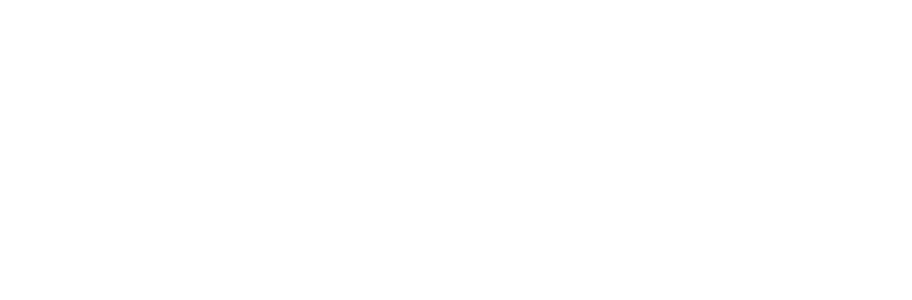
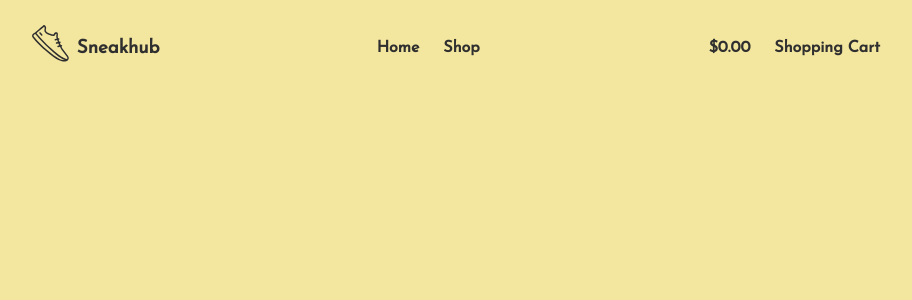
Before and after one commit to charlesVeneau/sneakhub, a Nuxt app: page /shop in a window 1280 px wide. Before the commit this address had no page. Shown: the top 300 px of the page, without its empty margins (178-1090 px from the left). Built offline with nearby package versions, Linux system fonts and the light colour scheme.

Commit message:
Set Navbar with styling

```diff
--- /dev/null
+++ b/assets/scss/libs/reset.scss
@@ -0,0 +1,19 @@
+*,
+*:before,
+*:after {
+  box-sizing: border-box;
+}
+
+body {
+  margin: 0;
+  font-family: 'Roboto', Arial, Helvetica, sans-serif;
+}
+
+h1,
+h2,
+h3,
+h4,
+h5,
+h6 {
+  font-family: 'Josefin sans', sans-serif;
+}
--- a/assets/scss/main.scss
+++ b/assets/scss/main.scss
@@ -1,30 +1,59 @@
+@import "libs/reset.scss";
+
+body{
+  height: 100vh;
+  background: {
+    color: #f3e69f;
+  }
+}
+
 .container {
-  margin: 0 auto;
-  min-height: 100vh;
+  width: 100%;
+  max-width: 860px;
   display: flex;
   justify-content: center;
-  align-items: center;
-  text-align: center;
+  margin: 0 auto;
 }
 
-.title {
-  font-family: 'Quicksand', 'Source Sans Pro', -apple-system, BlinkMacSystemFont,
-    'Segoe UI', Roboto, 'Helvetica Neue', Arial, sans-serif;
-  display: block;
-  font-weight: 300;
-  font-size: 100px;
-  color: #35495e;
-  letter-spacing: 1px;
+.navbar{
+  @extend .container;
+  justify-content: space-between;
+  margin-top: 20px;
+  font-family: "Josefin sans", sans-serif;
+  font-weight: bold;
+  .logo{
+    display: flex;
+    align-items: center;
+    color: #2f2f2f;
+    fill: #2f2f2f;
+    transition: all 0.2s ease-out;
+    .nuxtLogo {
+      height: 46px;
+    }
+    .logo-title{
+      margin-left: 8px;
+    }
+    &:hover{
+      color: white;
+      cursor: pointer;
+      fill: white;
+    }
+  }
+  .menu-main{
+    list-style: none;
+    display: flex;
+    align-items: center;
+    .menu-link{
+      text-decoration: none;
+      color: #2f2f2f;
+      margin: 0 12px;
+      transition: all 0.2s ease-out;
+      &:hover{
+        color: white
+      }
+    }
+  }
+  .menu-second{
+    @extend .menu-main
+  }
 }
-
-.subtitle {
-  font-weight: 300;
-  font-size: 42px;
-  color: #526488;
-  word-spacing: 5px;
-  padding-bottom: 15px;
-}
-
-.links {
-  padding-top: 15px;
-}
--- a/components/Logo.vue
+++ b/components/Logo.vue
@@ -20,7 +20,7 @@
     />
   </svg> -->
   <svg
-    class="NuxtLogo"
+    class="nuxtLogo"
     x="0px"
     y="0px"
     viewBox="0 0 48 60"
@@ -41,12 +41,10 @@
 			c0,0.1,0.1,0.1,0.1,0.2l7.2,9.4c1.1,1.4,0.6,2.6,0.1,3.2c-3.5-0.8-9.2-4.4-10.3-5.3C18.1,25.4,10.8,16.3,5.9,10.7
 			C7.4,9.2,11.8,5.6,15.8,2.3z M35.3,43.9c-6.8-3.5-22.6-16-33-28.9c-1-1.2,0.5-2.6,1.9-3.2c4.3,4.9,11.8,14.5,29.7,29
 			c1.2,1,5.5,3.7,8.8,5C40.2,45.9,36.7,44.6,35.3,43.9z"
-      fill="#32425e"
     />
     <path
       d="M9.7,11l2.3,2.6c0.4,0.4,1,0.5,1.4,0.1s0.5-1,0.1-1.4l-2.3-2.6c-0.4-0.4-1-0.5-1.4-0.1
 			C9.4,9.9,9.4,10.6,9.7,11z"
-      fill="#32425e"
     />
   </svg>
 </template>
--- /dev/null
+++ b/components/Navbar.vue
@@ -0,0 +1,20 @@
+<template>
+  <nav class="navbar">
+    <div class="logo">
+      <Logo />
+      <h3 class="logo-title">Sneakhub</h3>
+    </div>
+    <ul class="menu-main">
+      <li class="menu-elt">
+        <router-link to="/" class="menu-link">Home</router-link>
+      </li>
+      <li class="menu-elt">
+        <router-link to="/shop" class="menu-link">Shop</router-link>
+      </li>
+    </ul>
+    <ul class="menu-second">
+      <li class="menu-elt"><a href="#" class="menu-link">$0.00</a></li>
+      <li class="menu-elt"><a href="" class="menu-link">Shopping Cart</a></li>
+    </ul>
+  </nav>
+</template>
--- a/layouts/default.vue
+++ b/layouts/default.vue
@@ -1,55 +1,6 @@
 <template>
-  <div>
+  <div id="app">
+    <Navbar />
     <Nuxt />
   </div>
 </template>
-
-<style>
-html {
-  font-family: 'Source Sans Pro', -apple-system, BlinkMacSystemFont, 'Segoe UI',
-    Roboto, 'Helvetica Neue', Arial, sans-serif;
-  font-size: 16px;
-  word-spacing: 1px;
-  -ms-text-size-adjust: 100%;
-  -webkit-text-size-adjust: 100%;
-  -moz-osx-font-smoothing: grayscale;
-  -webkit-font-smoothing: antialiased;
-  box-sizing: border-box;
-}
-
-*,
-*::before,
-*::after {
-  box-sizing: border-box;
-  margin: 0;
-}
-
-.button--green {
-  display: inline-block;
-  border-radius: 4px;
-  border: 1px solid #3b8070;
-  color: #3b8070;
-  text-decoration: none;
-  padding: 10px 30px;
-}
-
-.button--green:hover {
-  color: #fff;
-  background-color: #3b8070;
-}
-
-.button--grey {
-  display: inline-block;
-  border-radius: 4px;
-  border: 1px solid #35495e;
-  color: #35495e;
-  text-decoration: none;
-  padding: 10px 30px;
-  margin-left: 15px;
-}
-
-.button--grey:hover {
-  color: #fff;
-  background-color: #35495e;
-}
-</style>
--- a/nuxt.config.js
+++ b/nuxt.config.js
@@ -17,7 +17,8 @@
       { rel: 'icon', type: 'image/x-icon', href: '/logo-white.png' },
       {
         rel: 'stylesheet',
-        href: 'https://fonts.googleapis.com/css2?family=Josefin+Sans&family=Roboto:wght@300&display=swap'
+        href:
+          'https://fonts.googleapis.com/css2?family=Josefin+Sans&family=Roboto:wght@300&display=swap',
       },
     ],
   },
--- a/pages/index.vue
+++ b/pages/index.vue
@@ -1,9 +1,6 @@
 <template>
   <div class="container">
-    <div>
-      <Logo />
-      <h1 class="title">sneakhub</h1>
-    </div>
+    <router-view />
   </div>
 </template>
 
```
Also changed, not shown: pages/shop.vue (added).
